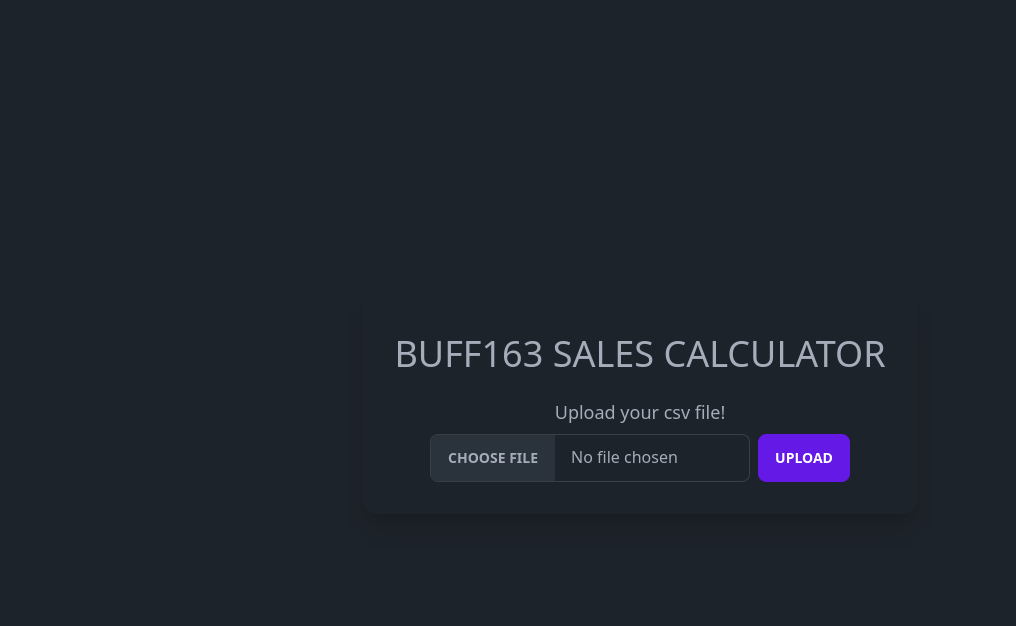
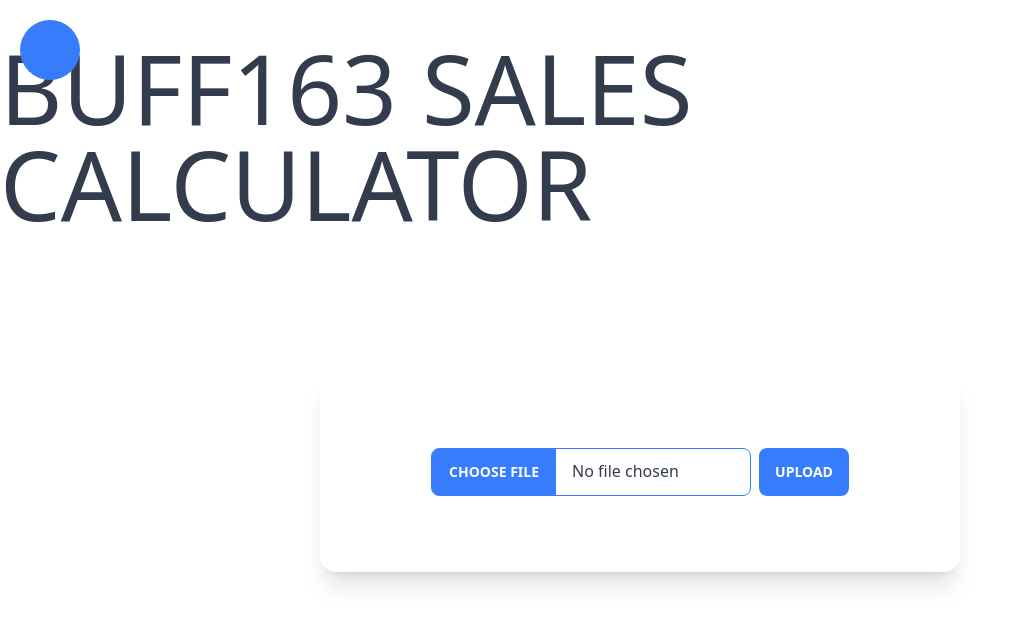
Before and after one commit to shresthashreejan/buff163Calc, a SvelteKit app: page / in a window 1280 px wide. Shown: the top 626 px of the page, without its empty margins (0-1016 px from the left). Built offline with nearby package versions, Linux system fonts and the light colour scheme.

Commit message:
Changes in UI, added svg graphics on pointer move

```diff
--- a/src/app.html
+++ b/src/app.html
@@ -1,5 +1,5 @@
 <!DOCTYPE html>
-<html lang="en" data-theme="dark">
+<html lang="en" data-theme="emerald">
 	<head>
 		<meta charset="utf-8" />
 		<meta name="viewport" content="width=device-width" />
--- a/src/routes/+page.svelte
+++ b/src/routes/+page.svelte
@@ -1,4 +1,15 @@
 <script>
+	import { spring } from 'svelte/motion';
+
+	let coords = spring(
+		{ x: 50, y: 50 },
+		{
+			stiffness: 0.1,
+			damping: 0.5
+		}
+	);
+	let size = spring(30);
+
 	// Variables to store results
 	let priceInUSD;
 	let priceInNPR;
@@ -60,14 +71,26 @@
 	}
 </script>
 
-<div class="flex justify-center items-center min-h-screen">
-	<div class="card w-auto bg-base-100 shadow-xl">
-		<div class="card-body items-center text-center">
-			<h2 class="text-4xl uppercase py-4">BUFF163 Sales Calculator</h2>
-			<p class="text-lg">Upload your csv file!</p>
-			<div class="card-actions flex justify-center items-center">
-				<input type="file" id="csvInput" class="file-input file-input-bordered w-full max-w-xs" />
-				<button class="btn btn-primary" on:click={csvUpload}>Upload</button>
+<div class="flex justify-center min-h-screen">
+	<div class="flex-col justify-center items-center">
+		<div class="uppercase py-10 text-3xl md:text-7xl lg:text-8xl flex justify-center">
+			BUFF163 Sales Calculator
+		</div>
+		<div class="flex justify-center items-center h-1/2">
+			<div class="card bg-base-100 shadow-xl w-1/2 h-1/2">
+				<div class="card-body flex justify-center">
+					<div class="card-actions flex justify-center">
+						<input
+							type="file"
+							id="csvInput"
+							class="file-input file-input-secondary hover:file-input-primary w-full max-w-xs z-10"
+						/>
+						<button
+							class="btn btn-primary z-10 border-0 bg-secondary hover:bg-primary text-white"
+							on:click={csvUpload}>Upload</button
+						>
+					</div>
+				</div>
 			</div>
 		</div>
 	</div>
@@ -83,3 +106,13 @@
 		</div>
 	</form>
 </dialog>
+
+<svg
+	class="absolute w-full h-full left-0 top-0"
+	on:pointermove={(e) => {
+		coords.set({ x: e.clientX, y: e.clientY });
+		e.stopPropagation();
+	}}
+>
+	<circle class="fill-secondary" cx={$coords.x} cy={$coords.y} r={$size} />
+</svg>
--- a/tailwind.config.js
+++ b/tailwind.config.js
@@ -6,6 +6,6 @@ export default {
 	},
 	plugins: [require('daisyui')],
 	daisyui: {
-		themes: ['light', 'dark', 'synthwave']
+		themes: ['light', 'dark', 'emerald']
 	}
 };
```
